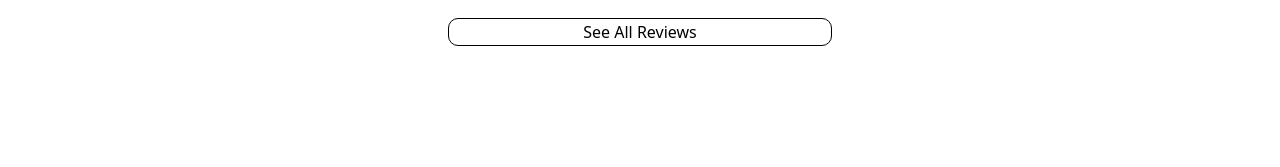
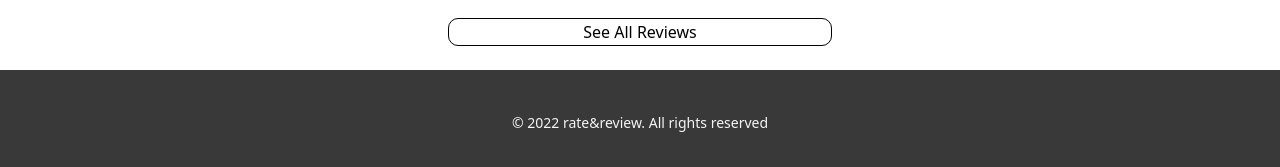
Before and after one commit to Marzan1810662/rate-and-review, a React (Create React App) app: page / in a window 1280 px wide. Shown: the part 1261-1428 px from the top of the page. Before the commit the page ends 1331 px from the top, so only its background shows below. Built offline with nearby package versions, Linux system fonts and the light colour scheme.

Commit message:
footer added

```diff
--- a/src/App.js
+++ b/src/App.js
@@ -3,6 +3,7 @@ import './App.css';
 import About from './components/About/About';
 import Blogs from './components/Blogs/Blogs';
 import Dashboard from './components/Dashboard/Dashboard';
+import Footer from './components/Footer/Footer';
 import Header from './components/Header/Header';
 import Home from './components/Home/Home';
 import NotFound from './components/NotFound/NotFound';
@@ -21,6 +22,7 @@ function App() {
         <Route path='/about' element={<About/>}></Route>
         <Route path='*' element={<NotFound/>}></Route>
       </Routes>
+      <Footer></Footer>
     </div>
   );
 }
--- a/src/components/Footer/Footer.css
+++ b/src/components/Footer/Footer.css
@@ -0,0 +1,11 @@
+.footer-container{
+    background-color: rgba(0, 0, 0, 0.777);
+    height: 100px;
+    text-align: center;
+    width: 100%;
+}
+
+.footer-container p{
+    color: whitesmoke;
+    padding-top: 40px;
+}
--- a/src/components/Footer/Footer.js
+++ b/src/components/Footer/Footer.js
@@ -1,9 +1,9 @@
 import React from 'react';
-
+import './Footer.css';
 const Footer = () => {
     return (
-        <div>
-
+        <div className='footer-container'>
+            <p><small> © 2022 rate&review. All rights reserved</small></p>
         </div>
     );
 };
```
